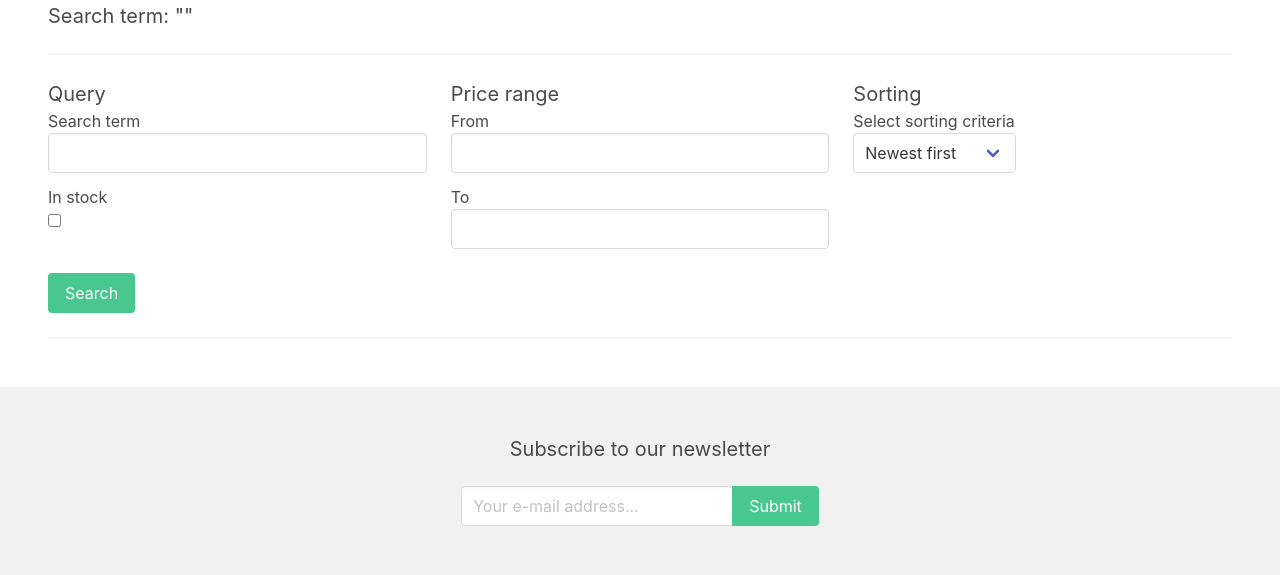
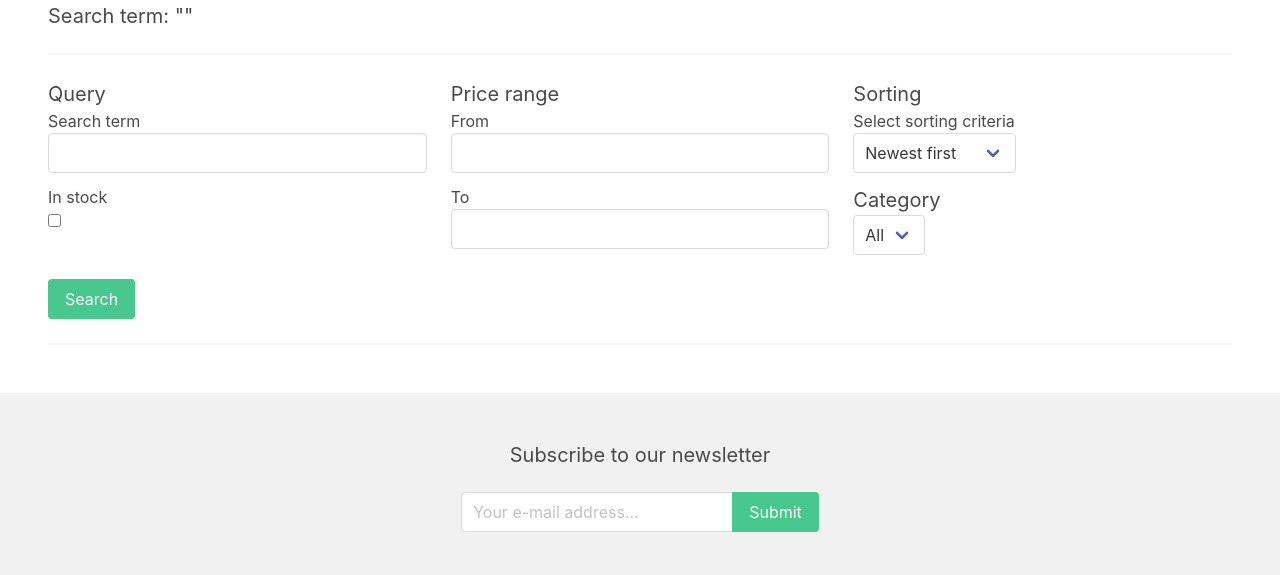
Before and after one commit to JakubKujawa/eCommerce-Website-Project, a Django app: template apps/store/templates/search.html in a window 1280 px wide. Shown: the part 140-715 px from the top of the page. Run offline with Django 4.2, Linux system fonts and the light colour scheme; the template is opened without the code that fills it, so the values that code supplies are empty; some libraries are stand-ins or nearby versions.

Commit message:
:sparkles: Add a category-based search option
Signed-off-by: CodePlayer <ZK_Jakub@proton.me>

```diff
--- a/apps/store/templates/category_detail.html
+++ b/apps/store/templates/category_detail.html
@@ -44,7 +44,7 @@
                 {% get_proper_elided_page_range products.paginator products.number 1 1 as page_range %}
                 {% for page_num in page_range %}
                     {% if page_num == products.number %}
-                        <li><a class="pagination-link is-current">{{ page_num }}</a></li>
+                        <li><a class="pagination-link is-current is-success">{{ page_num }}</a></li>
                     {% else %}
                         {% if page_num == products.paginator.ELLIPSIS %}
                             <li><span class="pagination-ellipsis">{{ page_num }}</span></li>
--- a/apps/store/templates/search.html
+++ b/apps/store/templates/search.html
@@ -75,8 +75,30 @@
                             </label>
                         </div>
                     </div>
+
+                </div>
+                <h2 class="is-size-5">Category</h2>
+
+                <div class="field">
+
+                    <div class="select">
+                        <label>
+                            <select name="category">
+                                <option value="all" {% if category == 'all' %} selected {% endif %}>
+                                    All
+                                </option>
+                                {% for category_c in menu_categories %}
+                                    <option value="{{ category_c.title }}" {% if category == category_c.title %}
+                                            selected {% endif %} >
+                                        {{ category_c.title }}
+                                    </option>
+                                {% endfor %}
+                            </select>
+                        </label>
+                    </div>
                 </div>
             </div>
+
 
             <div class="column is-12">
                 <div class="field">
@@ -97,8 +119,7 @@
     {% if products and products.paginator.num_pages > 1 %}
         <nav class="pagination is-centered" role="navigation" aria-label="pagination">
             {% if products.has_previous %}
-                <a class="pagination-previous" href="?page=
-                        {{ products.previous_page_number }}{% for k, v in request.GET.items %}{% if k != 'page' %}&{{ k }}={{ v }}{% endif %}{% endfor %}">Previous</a>
+                <a class="pagination-previous" href="?page={{ products.previous_page_number }}{% for k, v in request.GET.items %}{% if k != 'page' %}&{{ k }}={{ v }}{% endif %}{% endfor %}">Previous</a>
             {% else %}
                 <a class="pagination-previous is-disabled">Previous</a>
             {% endif %}
```
Also changed, not shown: apps/store/views.py (+9 -3 lines).
